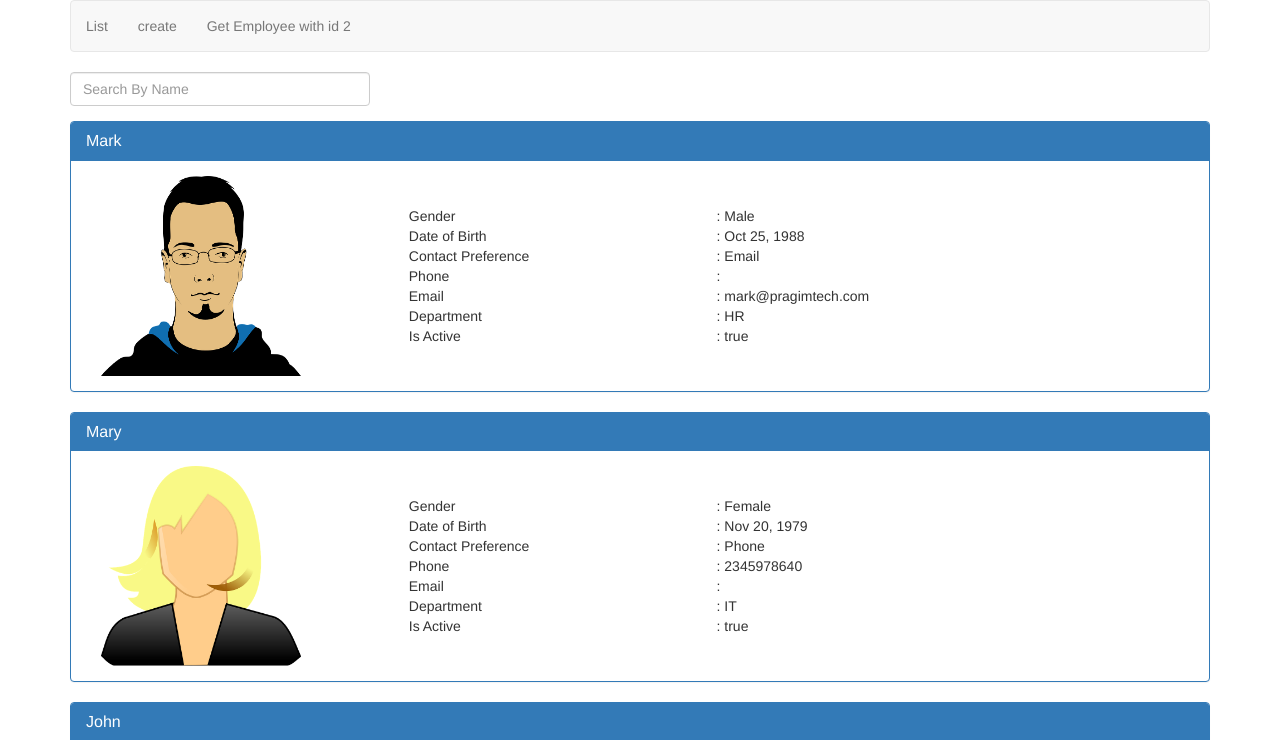
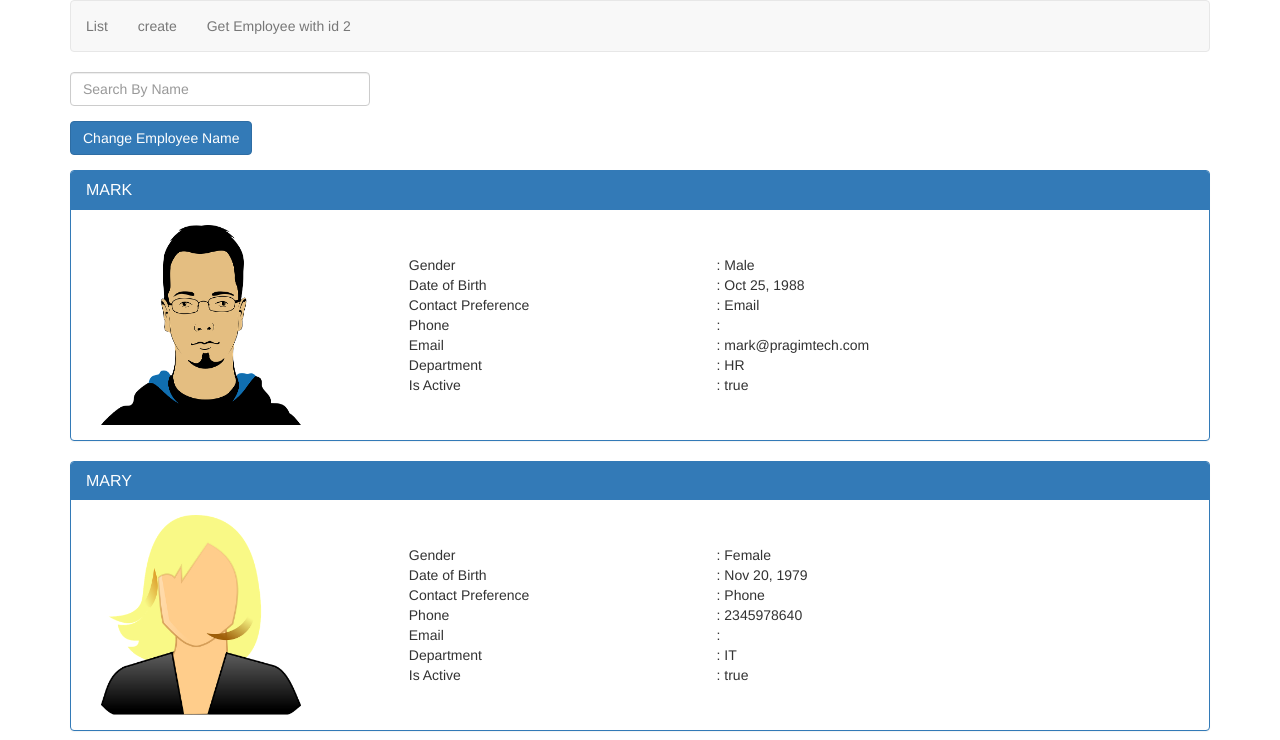
Before and after one commit to gitSEND/angular-crud-2019, an Angular app: page /list in a window 1280 px wide. Shown: the top 740 px of the page. Built offline with nearby package versions, Linux system fonts and the light colour scheme.

Commit message:
Angular pure pipe

```diff
--- a/src/app/employees/display-employee.component.html
+++ b/src/app/employees/display-employee.component.html
@@ -1,6 +1,6 @@
 <div class="panel panel-primary" [class.panel-success]="selectedEmployeeId === employee.id">
     <div class="panel-heading">
-        <h3 class="panel-title">{{employee.name}}</h3>
+        <h3 class="panel-title">{{employee.name | uppercase}} </h3>
     </div>
     <div class="panel-body">
         <div class="col-xs-10">
--- a/src/app/employees/employee-filter.pipe.ts
+++ b/src/app/employees/employee-filter.pipe.ts
@@ -2,7 +2,9 @@ import { PipeTransform, Pipe } from '@angular/core';
 import { Employee } from '../models/employee.model';
 
 @Pipe({
-    name: 'employeeFilter'
+    name: 'employeeFilter',
+    pure: true
+
 })
 export class EmployeeFilterPipe implements PipeTransform {
     transform(employees: Employee[], searchTerm: string): Employee[] {
--- a/src/app/employees/list-employees.component.html
+++ b/src/app/employees/list-employees.component.html
@@ -1,6 +1,12 @@
 <div class="form-group">
     <input type="text" class="form-control" placeholder="Search By Name" style="width:300px" [(ngModel)]="searchTerm" />
 </div>
+<div class="form-group">
+    <button (click) = "changeEmployeeName()" class="btn btn-primary">
+        Change Employee Name
+    </button>
+</div>
+
 <div *ngFor="let employee of employees | employeeFilter:searchTerm">
     <div (click)="onClick(employee.id)" class="pointerCursor">
         <app-display-employee [employee]="employee" #childComponent></app-display-employee>
--- a/src/app/employees/list-employees.component.ts
+++ b/src/app/employees/list-employees.component.ts
@@ -22,4 +22,11 @@ export class ListEmployeesComponent implements OnInit {
     this._router.navigate(['/employees', employeeId])
   }
 
+  changeEmployeeName() {
+    this.employees[0].name = 'Jordan';
+    // const newEmployeeArray: Employee[] = Object.assign([], this.employees);
+    // newEmployeeArray[0].name = 'Jordan';
+    // this.employees = newEmployeeArray;
+  }
+
 }
```
